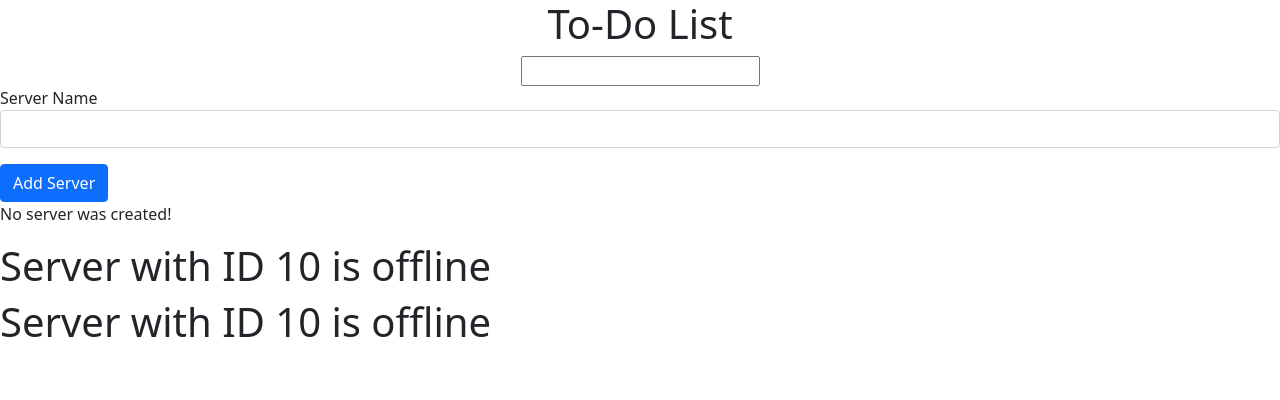
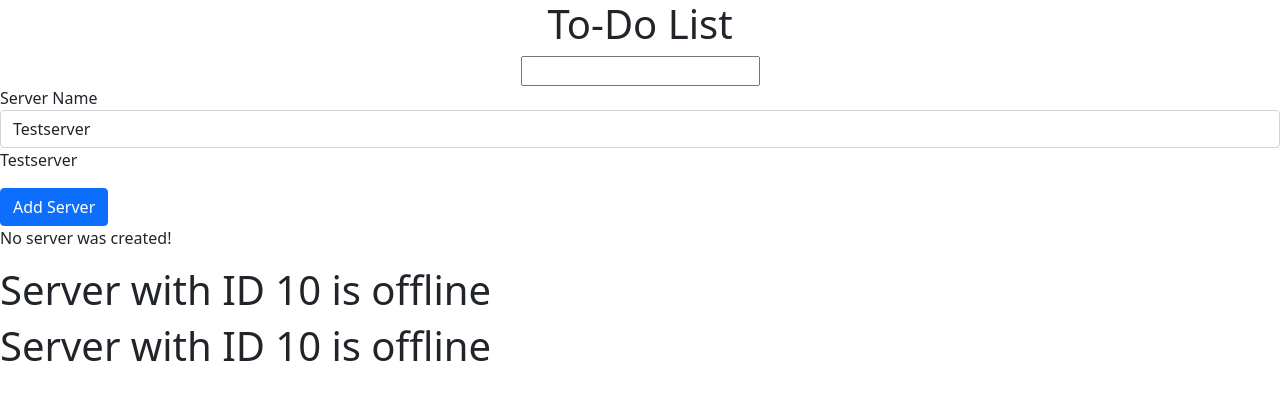
Before and after one commit to jonathanj101/Angular-todo-project, an Angular app: page / in a window 1280 px wide. Shown: the top 400 px of the page. Built offline with nearby package versions, Linux system fonts and the light colour scheme.

Commit message:
Two ways data binding

```diff
--- a/src/app/servers/servers.component.ts
+++ b/src/app/servers/servers.component.ts
@@ -8,7 +8,7 @@ import { Component, OnInit } from '@angular/core';
 export class ServersComponent implements OnInit {
   allowNewServer = false;
   serverCreationStatus = "No server was created!";
-  serverName = '';
+  serverName = 'Testserver';
 
   constructor() {
     setTimeout(()=>{
```
